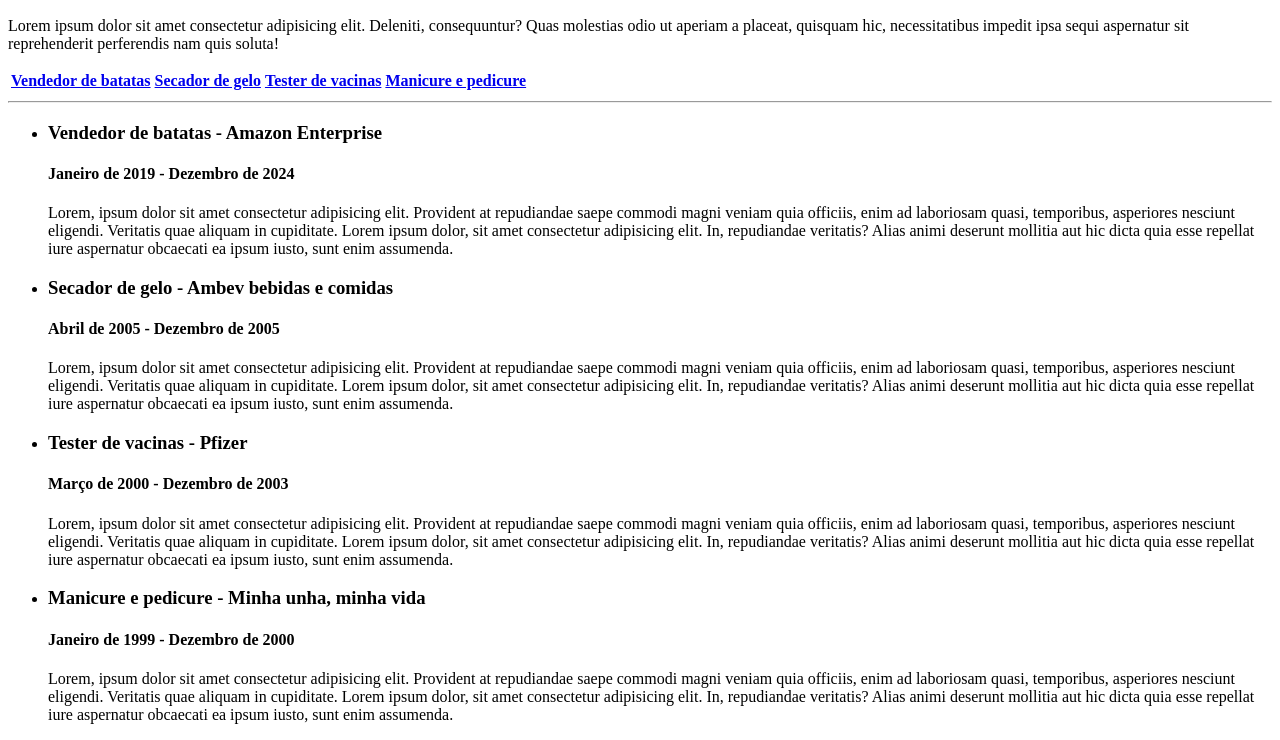
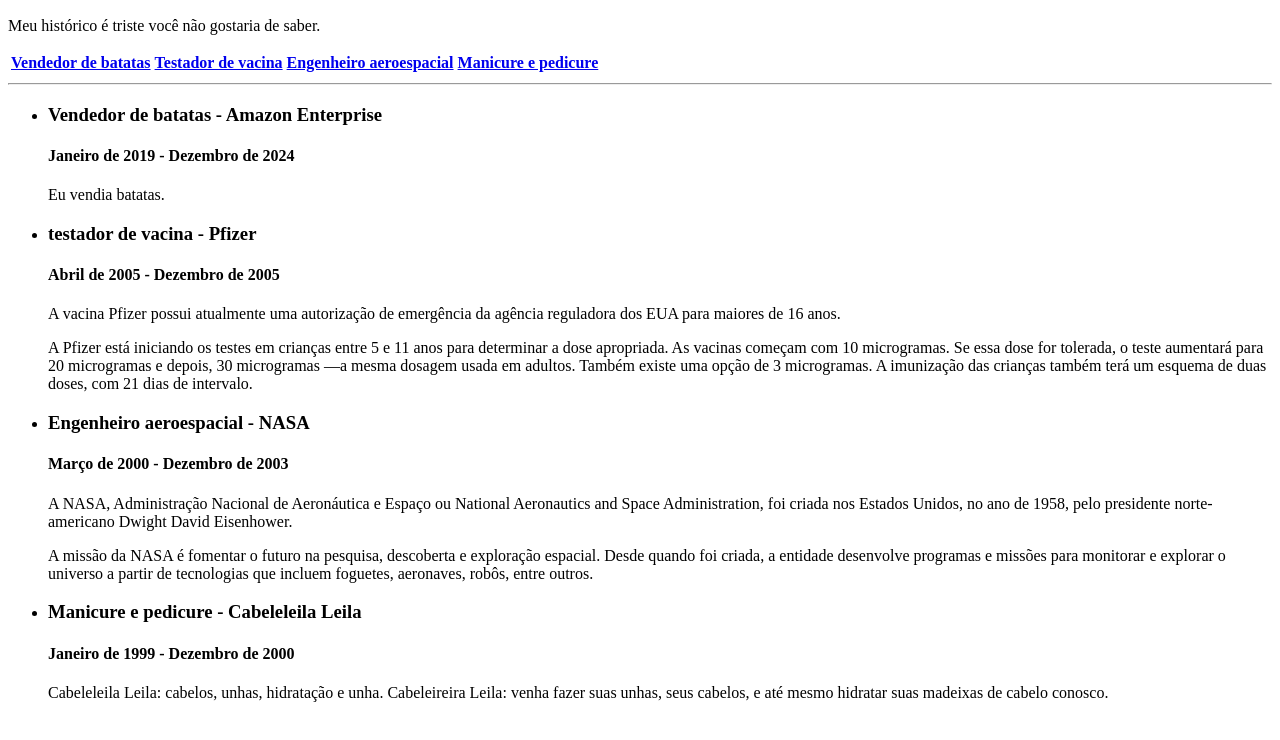
Before and after one commit to RicardoLopes1/WEB, a plain HTML site: page Projeto-pratico-de-HTML/jonas-maximo/historicosimples.html in a window 1280 px wide. Shown: the part 192-932 px from the top of the page. After the commit the page ends 910 px from the top, so only its background shows below. Drawn offline with Linux system fonts and the light colour scheme.

Commit message:
#develop Aceita ai paulinho.

```diff
--- a/Projeto-pratico-de-HTML/jonas-maximo/historicosimples.html
+++ b/Projeto-pratico-de-HTML/jonas-maximo/historicosimples.html
@@ -35,14 +35,14 @@
 
     <h2>Histórico</h2>
     <p>
-        Lorem ipsum dolor sit amet consectetur adipisicing elit. Deleniti, consequuntur? Quas molestias odio ut aperiam a placeat, quisquam hic, necessitatibus impedit ipsa sequi aspernatur sit reprehenderit perferendis nam quis soluta!
+        Meu histórico é triste você não gostaria de saber.
     </p>
 
     <table>
         <tr>
             <th><a href="#vendedor-de-batatas" tabindex="1" accesskey="v">Vendedor de batatas</a></th>
-            <th><a href="#secador-de-gelo" tabindex="2" accesskey="s">Secador de gelo</a></th>
-            <th><a href="#tester-de-vacina" tabindex="3" accesskey="t">Tester de vacinas</a></th>
+            <th><a href="#testador-de-vacina" tabindex="2" accesskey="s">Testador de vacina</a></th>
+            <th><a href="#Engenheiro-aeroespacial" tabindex="3" accesskey="t">Engenheiro aeroespacial</a></th>
             <th><a href="#manicure-pedicure" tabindex="4" accesskey="m">Manicure e pedicure</a></th>
         </tr>
     </table>
@@ -53,29 +53,29 @@
         <li id="vendedor-de-batatas">
             <h3>Vendedor de batatas - Amazon Enterprise</h3>
             <h4>Janeiro de 2019 - Dezembro de 2024</h4>
-            <p>Lorem, ipsum dolor sit amet consectetur adipisicing elit. Provident at repudiandae saepe commodi magni veniam quia officiis, enim ad laboriosam quasi, temporibus, asperiores nesciunt eligendi. Veritatis quae aliquam in cupiditate. Lorem ipsum
-                dolor, sit amet consectetur adipisicing elit. In, repudiandae veritatis? Alias animi deserunt mollitia aut hic dicta quia esse repellat iure aspernatur obcaecati ea ipsum iusto, sunt enim assumenda.</p>
+            <p>Eu vendia batatas.</p>
         </li>
 
-        <li id="secador-de-gelo">
-            <h3>Secador de gelo - Ambev bebidas e comidas</h3>
+        <li id="testador-de-vacina">
+            <h3>testador de vacina - Pfizer</h3>
             <h4>Abril de 2005 - Dezembro de 2005</h4>
-            <p>Lorem, ipsum dolor sit amet consectetur adipisicing elit. Provident at repudiandae saepe commodi magni veniam quia officiis, enim ad laboriosam quasi, temporibus, asperiores nesciunt eligendi. Veritatis quae aliquam in cupiditate. Lorem ipsum
-                dolor, sit amet consectetur adipisicing elit. In, repudiandae veritatis? Alias animi deserunt mollitia aut hic dicta quia esse repellat iure aspernatur obcaecati ea ipsum iusto, sunt enim assumenda.</p>
+            <p>A vacina Pfizer possui atualmente uma autorização de emergência da agência reguladora dos EUA para maiores de 16 anos.
+            <p/>
+            A Pfizer está iniciando os testes em crianças entre 5 e 11 anos para determinar a dose apropriada. As vacinas começam com 10 microgramas. Se essa dose for tolerada, o teste aumentará para 20 microgramas e depois, 30 microgramas —a mesma dosagem usada em adultos. Também existe uma opção de 3 microgramas. A imunização das crianças também terá um esquema de duas doses, com 21 dias de intervalo.</p>
         </li>
 
-        <li id="tester-de-vacina">
-            <h3>Tester de vacinas - Pfizer</h3>
+        <li id="Engenheiro-aeroespacial">
+            <h3>Engenheiro aeroespacial - NASA</h3>
             <h4>Março de 2000 - Dezembro de 2003</h4>
-            <p>Lorem, ipsum dolor sit amet consectetur adipisicing elit. Provident at repudiandae saepe commodi magni veniam quia officiis, enim ad laboriosam quasi, temporibus, asperiores nesciunt eligendi. Veritatis quae aliquam in cupiditate. Lorem ipsum
-                dolor, sit amet consectetur adipisicing elit. In, repudiandae veritatis? Alias animi deserunt mollitia aut hic dicta quia esse repellat iure aspernatur obcaecati ea ipsum iusto, sunt enim assumenda.</p>
+            <p>A NASA, Administração Nacional de Aeronáutica e Espaço ou National Aeronautics and Space Administration, foi criada nos Estados Unidos, no ano de 1958, pelo presidente norte-americano Dwight David Eisenhower.
+            <p/>
+            A missão da NASA é fomentar o futuro na pesquisa, descoberta e exploração espacial. Desde quando foi criada, a entidade desenvolve programas e missões para monitorar e explorar o universo a partir de tecnologias que incluem foguetes, aeronaves, robôs, entre outros.</p>
         </li>
 
         <li id="manicure-pedicure">
-            <h3>Manicure e pedicure - Minha unha, minha vida</h3>
+            <h3>Manicure e pedicure - Cabeleleila Leila</h3>
             <h4>Janeiro de 1999 - Dezembro de 2000</h4>
-            <p>Lorem, ipsum dolor sit amet consectetur adipisicing elit. Provident at repudiandae saepe commodi magni veniam quia officiis, enim ad laboriosam quasi, temporibus, asperiores nesciunt eligendi. Veritatis quae aliquam in cupiditate. Lorem ipsum
-                dolor, sit amet consectetur adipisicing elit. In, repudiandae veritatis? Alias animi deserunt mollitia aut hic dicta quia esse repellat iure aspernatur obcaecati ea ipsum iusto, sunt enim assumenda.</p>
+            <p>Cabeleleila Leila: cabelos, unhas, hidratação e unha. Cabeleireira Leila: venha fazer suas unhas, seus cabelos, e até mesmo hidratar suas madeixas de cabelo conosco. </p>
         </li>
     </ul>
 </body>
```
Also changed, not shown: Projeto-pratico-de-HTML/jonas-maximo/contato.html (+3 -3 lines), Projeto-pratico-de-HTML/jonas-maximo/index.html (+2 -2 lines), Projeto-pratico-de-HTML/jonas-maximo/interesses.html (+3 -6 lines).
